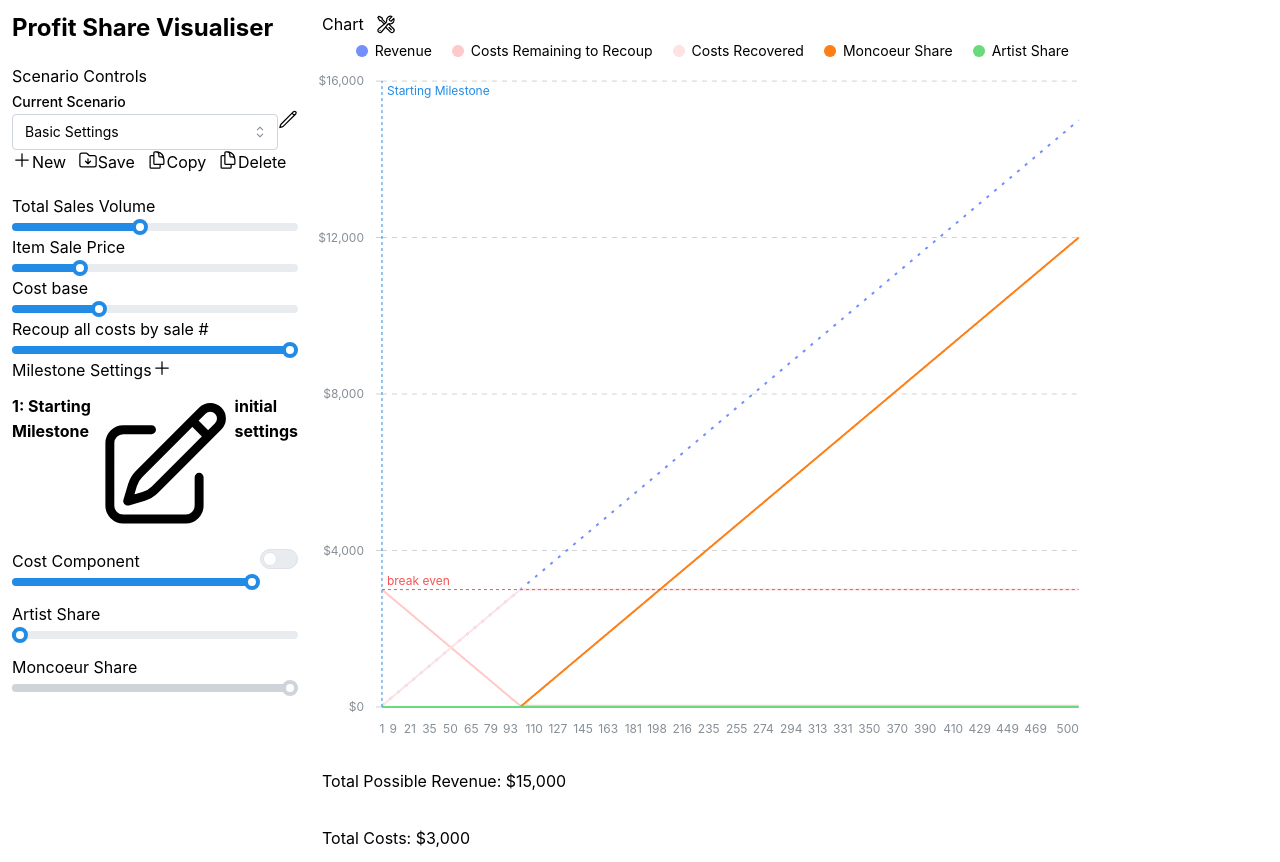
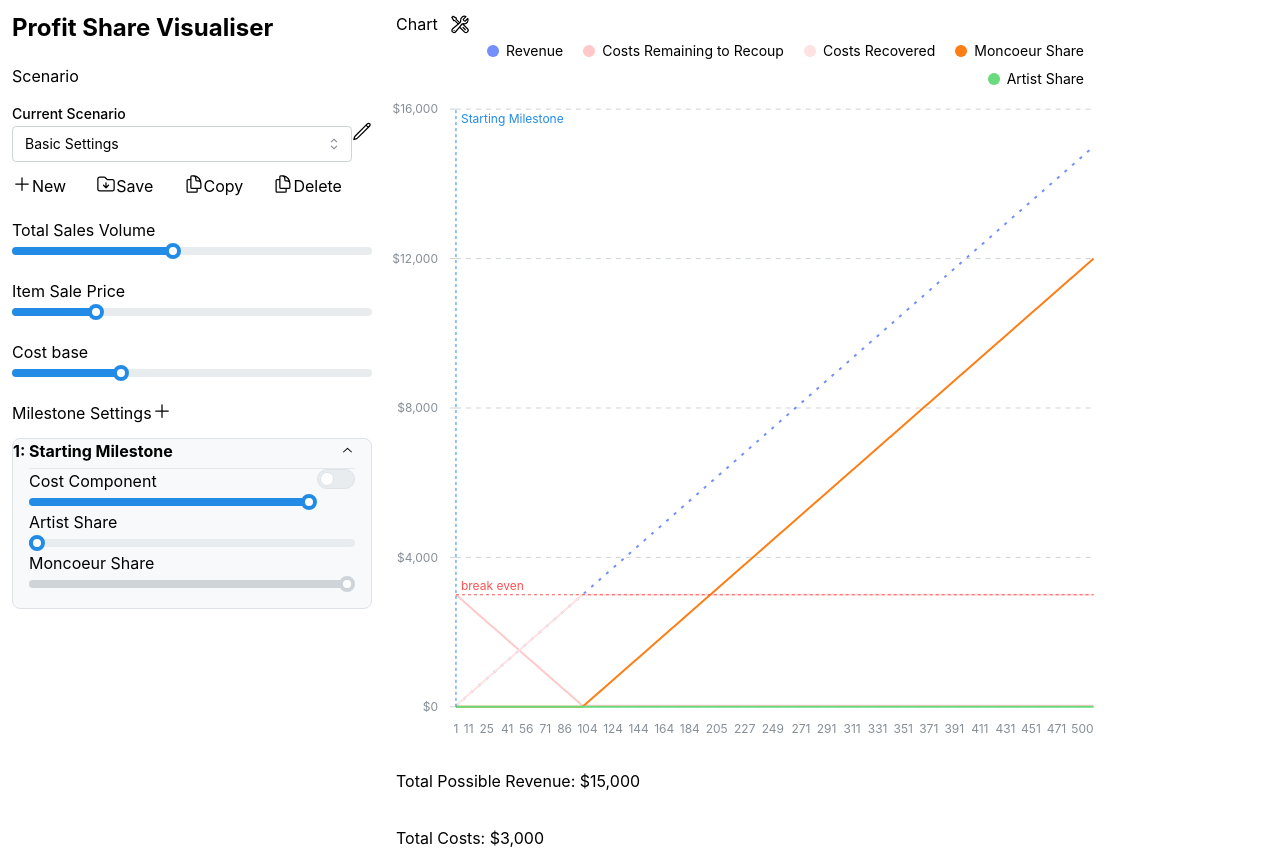
Before and after one commit to bentron2000/profit-share-tool, a Next.js app: page / in a window 1280 px wide. Built offline with nearby package versions, Linux system fonts and the light colour scheme.

Commit message:
puts milestones into accordion

```diff
--- a/src/Components/Controls/BaseSettings/BaseSettings.tsx
+++ b/src/Components/Controls/BaseSettings/BaseSettings.tsx
@@ -3,15 +3,13 @@ import { Milestones } from '../MilestoneSettings/Milestones'
 import { VolumeSlider } from './VolumeSlider'
 import { ItemPriceSlider } from './ItemPriceSlider'
 import { ProjectCostsSlider } from './ProjectCostsSlider'
-import { AllCostsRecoupedBySlider } from './AllCostsRecoupedBySlider'
 
 export function BaseSettings() {
   return (
-    <div className='flex flex-col gap-10'>
+    <div className='flex flex-col gap-5'>
       <VolumeSlider />
       <ItemPriceSlider />
       <ProjectCostsSlider />
-      <AllCostsRecoupedBySlider />
       <Milestones />
     </div>
   )
--- a/src/Components/Controls/LoadSave/LoadSave.tsx
+++ b/src/Components/Controls/LoadSave/LoadSave.tsx
@@ -18,8 +18,8 @@ export function LoadSave() {
   }, [loadSettings])
 
   return (
-    <div className='flex flex-col gap-2 rounded-lg p-4 ring-1'>
-      <h2 className='text-lg font-semibold'>Scenario Controls</h2>
+    <div className='flex flex-col gap-3 rounded-lg p-2 ring-1'>
+      <h2 className='text-lg font-semibold'>Scenario</h2>
       <div className='flex items-end'>
         <SelectSavedScenario />
         <EditNameDescription />
--- a/src/Components/Controls/MilestoneSettings/CostComponentSlider.tsx
+++ b/src/Components/Controls/MilestoneSettings/CostComponentSlider.tsx
@@ -3,31 +3,26 @@ import { Switch, Tooltip } from '@mantine/core'
 import { ValueSlider } from '@/Components/Shared/ValueSlider'
 import { QuestionMarkCircleIcon } from '@heroicons/react/16/solid'
 import { Milestone, chartSettings } from '@/lib/chart-settings'
-import {
-  isUsingEvenDistribution,
-  useIsEvenDistributionPreviouslySet
-} from './milestoneTools'
+import { useIsEvenDistributionPreviouslySet } from './milestoneTools'
+import { AllCostsRecoupedBySlider } from './AllCostsRecoupedBySlider'
 
 export function CostComponentSlider({ milestone }: { milestone: Milestone }) {
   const { saveMilestone } = chartSettings()
 
   // disabled if using even distribution, or if any previous milestone is using even distribution
-  const usingEvenDistribution = isUsingEvenDistribution(milestone)
   const previouslyDistributed = useIsEvenDistributionPreviouslySet(milestone)
 
   const distributionLabel = previouslyDistributed
     ? 'Even distribution has been set on a prior milestone. Costs in remaining milestones will be ignored.'
     : 'Distribute remaining costs evenly. Costs in remaining milestones will be ignored.'
 
-  const showEvenDistribution =
-    milestone.basis === 'costs' || milestone.milestoneNumber === 0
-
   return (
+    <>
       <div className='flex flex-row items-end gap-2'>
         <div className='grow'>
           <ValueSlider
             className='grow'
-          disabled={usingEvenDistribution || previouslyDistributed}
+            disabled={previouslyDistributed || milestone.evenDistribution}
             value={milestone.costComponent}
             onChange={value => {
               saveMilestone({ ...milestone, costComponent: value })
@@ -39,8 +34,7 @@ export function CostComponentSlider({ milestone }: { milestone: Milestone }) {
             title='Cost Component'
           />
         </div>
-      {showEvenDistribution && (
-        <div className='flex gap-1'>
+        <div className='flex flex-row gap-1'>
           <Switch
             disabled={previouslyDistributed}
             checked={milestone.evenDistribution}
@@ -55,7 +49,10 @@ export function CostComponentSlider({ milestone }: { milestone: Milestone }) {
             <QuestionMarkCircleIcon className='w-4 text-gray-400' />
           </Tooltip>
         </div>
+      </div>
+      {milestone.evenDistribution && !previouslyDistributed && (
+        <AllCostsRecoupedBySlider />
       )}
-    </div>
+    </>
   )
 }
--- a/src/Components/Controls/MilestoneSettings/MilestoneMenu.tsx
+++ b/src/Components/Controls/MilestoneSettings/MilestoneMenu.tsx
@@ -1,51 +1,150 @@
 'use client'
-import { Bars3Icon, TrashIcon } from '@heroicons/react/24/outline'
-import { Menu } from '@mantine/core'
-import { ChartModal } from '@/Components/Shared/ChartModal'
+import {
+  EllipsisHorizontalIcon,
+  PencilSquareIcon,
+  TrashIcon
+} from '@heroicons/react/24/outline'
+import { Menu, Modal, TextInput } from '@mantine/core'
 import { Milestone, chartSettings } from '@/lib/chart-settings'
+import { useRef, useState } from 'react'
 
 export function MilestoneMenu({ milestone }: { milestone: Milestone }) {
-  const { deleteMilestone } = chartSettings()
+  const [deleteModalOpen, setDeleteModalOpen] = useState(false)
+  const [renameModalOpen, setRenameModalOpen] = useState(false)
   if (milestone.milestoneNumber === 0) return null
   return (
+    <>
       <Menu closeOnClickOutside closeOnItemClick={false}>
         <Menu.Target>
-        <Bars3Icon className='w-5' />
+          <EllipsisHorizontalIcon className='w-5' />
         </Menu.Target>
         <Menu.Dropdown>
           <Menu.Item>
-          <ChartModal
-            icon={<TrashIcon className='w-5 text-red-400' />}
-            buttonClassNames='ring-0 gap-2'
-            buttonText='Delete'
-            modalTitle='Delete Milestone'
-            footer={close => (
+            <button
+              className='flex gap-2'
+              onClick={() => setDeleteModalOpen(true)}
+            >
+              <TrashIcon className='w-5 text-red-400' />
+              <span>Delete</span>
+            </button>
+          </Menu.Item>
+          <Menu.Item>
+            <button
+              className='flex gap-2'
+              onClick={() => setRenameModalOpen(true)}
+            >
+              <PencilSquareIcon className='w-5' />
+              <span>Rename</span>
+            </button>
+          </Menu.Item>
+        </Menu.Dropdown>
+      </Menu>
+      <DeleteMilestoneModal
+        opened={deleteModalOpen}
+        setOpen={setDeleteModalOpen}
+        milestone={milestone}
+      />
+      <RenameMilestoneModal
+        opened={renameModalOpen}
+        setOpen={setRenameModalOpen}
+        milestone={milestone}
+      />
+    </>
+  )
+}
+
+function DeleteMilestoneModal({
+  milestone,
+  setOpen,
+  opened
+}: {
+  milestone: Milestone
+  setOpen: (open: boolean) => void
+  opened: boolean
+}) {
+  const { deleteMilestone } = chartSettings()
+
+  return (
+    <Modal
+      withCloseButton={false}
+      opened={opened}
+      onClose={() => setOpen(false)}
+      centered
+    >
+      Do you want to delete this milestone?
+      <br />
+      This action cannot be undone.
       <div className='mt-3 flex gap-3'>
         <button
           onClick={() => {
             deleteMilestone(milestone)
+            setOpen(false)
           }}
           className='rounded-sm bg-red-300 px-2 py-1 font-bold'
         >
           Delete
         </button>
         <button
-                  onClick={close}
+          onClick={() => setOpen(false)}
           className='rounded-sm bg-green-300 px-2 py-1'
         >
           Cancel
         </button>
       </div>
-            )}
-          >
-            <div className='flex flex-col gap-3'>
-              <p className='mt-2 text-sm'>
-                Are you sure? This cannot be undone.
-              </p>
-            </div>
-          </ChartModal>
-        </Menu.Item>
-      </Menu.Dropdown>
-    </Menu>
+    </Modal>
   )
 }
+
+function RenameMilestoneModal({
+  milestone,
+  setOpen,
+  opened
+}: {
+  milestone: Milestone
+  setOpen: (open: boolean) => void
+  opened: boolean
+}) {
+  const { saveMilestone } = chartSettings()
+  const ref = useRef<HTMLInputElement>(null)
+  return (
+    <Modal
+      withCloseButton={false}
+      opened={opened}
+      onClose={() => setOpen(false)}
+      centered
+    >
+      <div className='mt-3 flex flex-col gap-3'>
+        <TextInput
+          label='Rename Milestone'
+          placeholder={milestone.label}
+          ref={ref}
+        />
+        <div className='flex gap-3'>
+          <button
+            onClick={() => {
+              if (
+                ref.current === null ||
+                !ref.current.value ||
+                ref.current.value === milestone.label
+              ) {
+                setOpen(false)
+                return
+              }
+              saveMilestone({ ...milestone, label: ref.current.value })
+              setOpen(false)
+            }}
+            className='rounded-sm bg-green-300 px-2 py-1'
+          >
+            Save
+          </button>
+          <button
+            onClick={() => setOpen(false)}
+            className='rounded-sm bg-red-300 px-2 py-1'
+          >
+            Cancel
+          </button>
+        </div>
+      </div>
+    </Modal>
+  )
+}
--- a/src/Components/Controls/MilestoneSettings/Milestones.tsx
+++ b/src/Components/Controls/MilestoneSettings/Milestones.tsx
@@ -1,7 +1,7 @@
 'use client'
 import { PencilSquareIcon } from '@heroicons/react/24/outline'
-import { Select, TextInput } from '@mantine/core'
-import { useState } from 'react'
+import { Accordion, Select, TextInput } from '@mantine/core'
+import { useMemo, useState } from 'react'
 import {
   BasisOptions,
   ChartSettings,
@@ -13,27 +13,45 @@ import { ValueSlider } from '@/Components/Shared/ValueSlider'
 import { AddMilestone } from './AddMilestone'
 import { CostComponentSlider } from './CostComponentSlider'
 import { MilestoneMenu } from './MilestoneMenu'
+import { cn } from '@/lib/utils'
 
 export function Milestones() {
   const { milestones } = chartSettings()
+  const m = useMemo(() => Object.values(milestones), [milestones])
+  const defaultMilestone = m[0]
   return (
     <div className='flex w-full flex-col gap-3'>
       <div className='flex justify-between'>
         <h2 className='text-lg font-semibold'>Milestone Settings</h2>
         <AddMilestone />
       </div>
+
+      <Accordion
+        radius={'md'}
+        multiple
+        maw={'100%'}
+        transitionDuration={300}
+        variant='contained'
+        defaultValue={[
+          `${defaultMilestone.milestoneNumber + 1}: ${defaultMilestone.label}`
+        ]}
+      >
         {Object.values(milestones).map(milestone => (
           <MilestoneItemSettings
             key={milestone.milestoneNumber}
             milestone={milestone}
           />
         ))}
+      </Accordion>
     </div>
   )
 }
+
 function MilestoneItemSettings({ milestone }: { milestone: Milestone }) {
   const { saveMilestone } = chartSettings()
   const [editName, setEditName] = useState(false)
+
+  const value = `${milestone.milestoneNumber + 1}: ${milestone.label}`
 
   const usingEvenDistribution =
     milestone.basis === 'costs' && milestone.evenDistribution
@@ -43,44 +61,32 @@ function MilestoneItemSettings({ milestone }: { milestone: Milestone }) {
   const isInitialMilestone = milestone.milestoneNumber === 0
 
   return (
-    <div
-      className='flex flex-col gap-3 rounded-lg p-2 ring-1'
-      key={milestone.milestoneNumber}
+    <Accordion.Item key={value} value={value}>
+      <div className='flex w-full p-2'>
+        <div className='flex grow items-center justify-between gap-2 font-bold'>
+          <p
+            className={cn(
+              'm-1 max-w-64 shrink truncate',
+              isInitialMilestone ? 'italic text-gray-600' : ''
+            )}
           >
-      {!editName ? (
-        <div className='flex items-center gap-2 font-bold'>
+            {value}
+          </p>
           <MilestoneMenu milestone={milestone} />
-          <p className='max-w-44 truncate'>
-            {`${milestone.milestoneNumber + 1}: ${milestone.label}`}
-          </p>
-          <PencilSquareIcon
-            onClick={() => setEditName(true)}
-            className=' w-4'
-          />
-          {isInitialMilestone && (
-            <p className='grow text-end text-xs font-light italic text-gray-500'>
-              initial settings
-            </p>
-          )}
         </div>
-      ) : (
-        <TextInput
-          defaultValue={milestone.label}
-          onBlur={event => {
-            saveMilestone({ ...milestone, label: event.currentTarget.value })
-            setEditName(false)
-          }}
-        />
-      )}
+        <Accordion.Control w='auto' />
+      </div>
+      <Accordion.Panel>
+        <div className='flex flex-col gap-2'>
           {!isInitialMilestone && (
             <>
               <MilestoneBasisSettings
                 milestone={milestone}
                 updateMilestone={saveMilestone}
               />
-          <hr />
             </>
           )}
+          <hr />
           <div className='flex flex-col gap-2'>
             <CostComponentSlider milestone={milestone} />
           </div>
@@ -108,8 +114,11 @@ function MilestoneItemSettings({ milestone }: { milestone: Milestone }) {
             title='Moncoeur Share'
           />
         </div>
+      </Accordion.Panel>
+    </Accordion.Item>
   )
 }
+
 function MilestoneBasisSettings({
   milestone,
   updateMilestone
@@ -125,10 +134,20 @@ function MilestoneBasisSettings({
   const [valueMin, valueMax] = getMinMax(milestone, settings)
 
   return (
-    <div>
-      Milestone triggered at...
+    <div className='flex flex-col gap-2'>
+      <p className=' text-sm'>Milestone starting conditions</p>
+      <div className='flex items-center gap-2'>
         <Select
-        label='Milestone Basis'
+          data={['percentage', 'fixed value']}
+          value={basisType}
+          onChange={value => {
+            if (value) {
+              setBasisType(value)
+            }
+          }}
+        />
+        <p className='shrink-0 text-sm'>of</p>
+        <Select
           data={[...basisOptions]}
           value={milestone.basis}
           onChange={value => {
@@ -137,17 +156,8 @@ function MilestoneBasisSettings({
             }
           }}
         />
-      <>
-        <Select
-          label='as'
-          data={['percentage', 'fixed value']}
-          value={basisType}
-          onChange={value => {
-            if (value) {
-              setBasisType(value)
-            }
-          }}
-        />
+      </div>
+      <div className='flex flex-col gap-2'>
         {basisType === 'percentage' ? (
           <ValueSlider
             value={milestone.basisPercentage}
@@ -179,7 +189,7 @@ function MilestoneBasisSettings({
             }}
           />
         )}
-      </>
+      </div>
     </div>
   )
 }
@@ -198,3 +208,17 @@ function getMinMax(
       return [0, 0]
   }
 }
+
+// function MilestoneTools({ milestone }: { milestone: Milestone }) {
+//   const isInitialMilestone = milestone.milestoneNumber === 0
+
+//   return (
+//     <div className='m-2 flex'>
+//       {isInitialMilestone && (
+//         <p className='grow text-end text-xs font-light italic text-gray-500'>
+//           initial settings
+//         </p>
+//       )}
+//     </div>
+//   )
+// }
--- a/src/Components/Controls/MilestoneSettings/milestoneTools.ts
+++ b/src/Components/Controls/MilestoneSettings/milestoneTools.ts
@@ -10,11 +10,5 @@ export const isEvenDistributionPreviouslySet = (
   milestones: Record<number, Milestone>
 ) =>
   !!Object.values(milestones).find(
-    m =>
-      m.milestoneNumber < milestone.milestoneNumber &&
-      m.basis === 'costs' &&
-      m.evenDistribution
+    m => m.milestoneNumber < milestone.milestoneNumber && m.evenDistribution
   )
-
-export const isUsingEvenDistribution = (milestone: Milestone) =>
-  milestone.basis === 'costs' && milestone.evenDistribution
--- a/src/Components/Shared/ChartModal.tsx
+++ b/src/Components/Shared/ChartModal.tsx
@@ -1,11 +1,11 @@
 'use client'
 import React from 'react'
 import { PropsWithChildren } from 'react'
-import { Modal } from '@mantine/core'
+import { Modal, ModalProps } from '@mantine/core'
 import { useDisclosure } from '@mantine/hooks'
 import { cn } from '@/lib/utils'
 
-interface ChartModalProps {
+interface ChartModalProps extends Omit<ModalProps, 'opened' | 'onClose'> {
   icon: React.ReactNode
   // footer: a render prop function that gives the close function as a parameter returns a React.ReactNode
   footer: (close: () => void) => React.ReactNode
@@ -22,7 +22,8 @@ export function ChartModal({
   footer,
   children,
   buttonClassNames,
-  disabled
+  disabled,
+  ...props
 }: PropsWithChildren<ChartModalProps>) {
   const [opened, { open, close }] = useDisclosure(false)
   return (
--- a/src/app/globals.css
+++ b/src/app/globals.css
@@ -1,30 +1,6 @@
 @tailwind base;
 @tailwind components;
 @tailwind utilities;
-
-:root {
-  --foreground-rgb: 0, 0, 0;
-  --background-start-rgb: 214, 219, 220;
-  --background-end-rgb: 255, 255, 255;
-}
-
-@media (prefers-color-scheme: dark) {
-  :root {
-    --foreground-rgb: 255, 255, 255;
-    --background-start-rgb: 0, 0, 0;
-    --background-end-rgb: 0, 0, 0;
-  }
-}
-
-body {
-  color: rgb(var(--foreground-rgb));
-  background: linear-gradient(
-      to bottom,
-      transparent,
-      rgb(var(--background-end-rgb))
-    )
-    rgb(var(--background-start-rgb));
-}
 
 @layer utilities {
   .text-balance {
--- a/src/app/layout.tsx
+++ b/src/app/layout.tsx
@@ -40,7 +40,7 @@ export default function RootLayout({
         <MantineProvider theme={theme}>
           <Notifications />
           <div className='flex h-screen'>
-            <div className='min-w-72'>{controls}</div>
+            <div className='w-96'>{controls}</div>
             <div className='grow '>{chart}</div>
           </div>
         </MantineProvider>
--- a/src/lib/use-chart-data.ts
+++ b/src/lib/use-chart-data.ts
@@ -3,10 +3,7 @@
 import { filter, last, sum } from 'ramda'
 import { ChartSettings, Milestone } from './chart-settings'
 import { SeriesNames } from './constants'
-import {
-  isEvenDistributionPreviouslySet,
-  isUsingEvenDistribution
-} from '@/Components/Controls/MilestoneSettings/milestoneTools'
+import { isEvenDistributionPreviouslySet } from '@/Components/Controls/MilestoneSettings/milestoneTools'
 
 type OtherKeys = 'saleNumber' | 'milestoneId'
 
@@ -111,17 +108,15 @@ function calculateCostComponent(
   }
 
   const useEvenDistribution =
-    isUsingEvenDistribution(milestone) ||
+    milestone.evenDistribution ||
     isEvenDistributionPreviouslySet(milestone, settings.milestones)
 
   if (useEvenDistribution) {
     // we divide the costs up evenly across the remaining sales up to allCostsRecoupedBy
     const remainingCosts =
       settings.totalProjectCosts - (previous?.costsRecovered || 0)
-    const remainingSales =
-      settings.allCostsRecoupedBy -
-      Math.max(saleNumber, settings.allCostsRecoupedBy) +
-      1
+    const remainingSales = settings.allCostsRecoupedBy - saleNumber
+
     return remainingCosts / remainingSales
   }
 
@@ -163,9 +158,7 @@ function getMileStone(
 
   if (nextMilestone.basis === 'costs') {
     const costsRecouped = previous?.costsRecovered || 0
-    if (nextMilestone.evenDistribution) {
-      return nextMilestone
-    }
+
     if (
       typeof nextMilestone.basisTotal === 'number' &&
       costsRecouped >= nextMilestone.basisTotal
```
Also changed, not shown: src/lib/data/chart-settings.ts (added, +140 -0 lines), src/Components/Controls/MilestoneSettings/AllCostsRecoupedBySlider.tsx (renamed from src/Components/Controls/BaseSettings/AllCostsRecoupedBySlider.tsx). Lines whose indentation alone changed are shown as unchanged.
